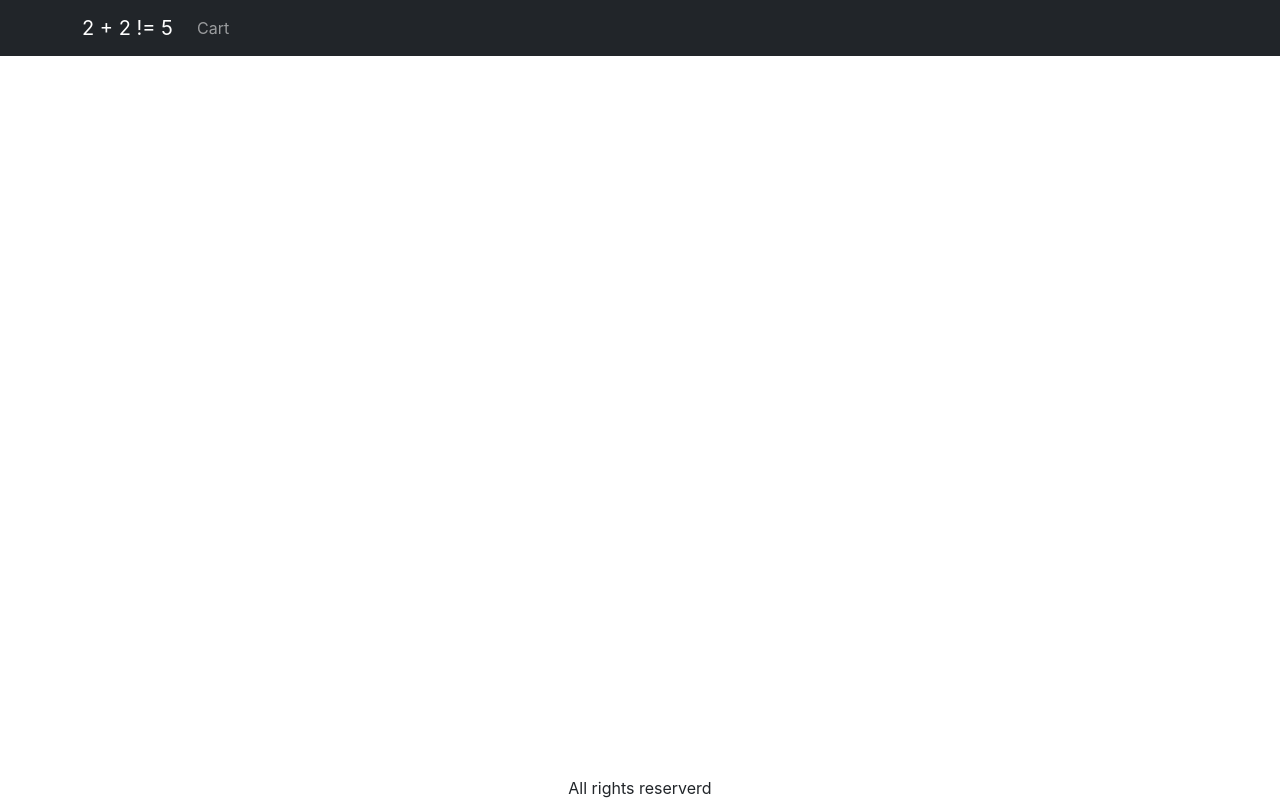
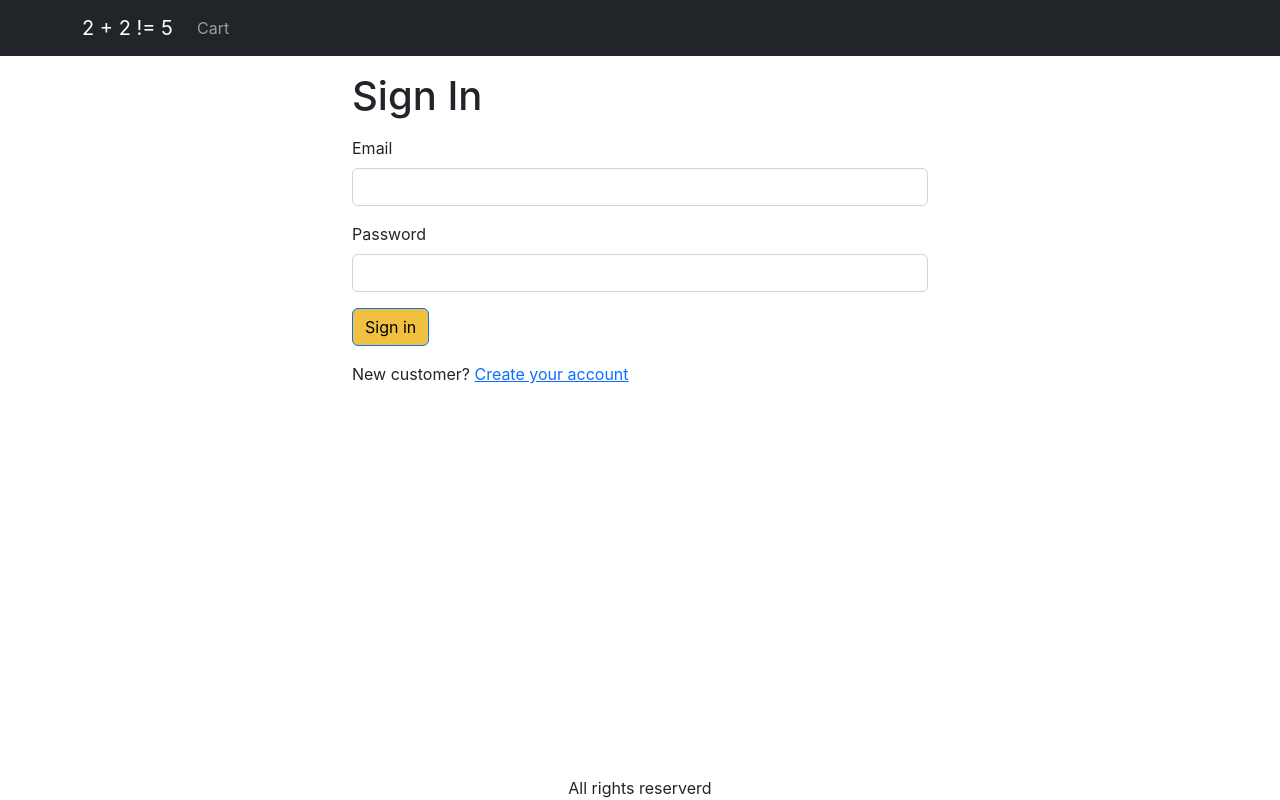
Before and after one commit to ariefsaferman/amazona, a React (Create React App) app in the folder frontend/: page /signin in a window 1280 px wide. Built offline with nearby package versions, Linux system fonts and the light colour scheme.

Commit message:
feat: add sign in screen

```diff
--- a/frontend/src/App.js
+++ b/frontend/src/App.js
@@ -10,6 +10,7 @@ import Container from "react-bootstrap/Container";
 import { LinkContainer } from "react-router-bootstrap";
 import { Store } from "./Store";
 import CartScreen from "./screens/CartScreen";
+import SigninScreen from "./screens/SigninScreen";
 
 function App() {
   const { state } = useContext(Store);
@@ -43,6 +44,7 @@ function App() {
               <Route path="/" element={<HomeScreen />} />
               <Route path="/product/:slug" element={<ProductScreen />} />
               <Route path="/cart" element={<CartScreen />} />
+              <Route path="/signin" element={<SigninScreen />} />
             </Routes>
           </Container>
         </main>
--- a/frontend/src/index.css
+++ b/frontend/src/index.css
@@ -52,3 +52,7 @@ main {
 .img-thumbnail {
   height: 80px;
 }
+
+.small-container {
+  max-width: 600px;
+}
--- /dev/null
+++ b/frontend/src/screens/SigninScreen.js
@@ -0,0 +1,39 @@
+// @ts-nocheck
+import React from "react";
+import { Link, useLocation } from "react-router-dom";
+import Container from "react-bootstrap/Container";
+import Form from "react-bootstrap/Form";
+import Button from "react-bootstrap/Button";
+import { Helmet } from "react-helmet-async";
+
+export default function SigninScreen() {
+  const { search } = useLocation();
+  const redirectInUrl = new URLSearchParams(search).get("redirect");
+  const redirect = redirectInUrl ? redirectInUrl : "/";
+
+  return (
+    <Container className="small-container">
+      <Helmet>
+        <title>Sign In</title>
+      </Helmet>
+      <h1 className="my-3">Sign In</h1>
+      <Form>
+        <Form.Group className="mb-3" controlId="email">
+          <Form.Label>Email</Form.Label>
+          <Form.Control type="email" required />
+        </Form.Group>
+        <Form.Group className="mb-3" controlId="password">
+          <Form.Label>Password</Form.Label>
+          <Form.Control type="password" required />
+        </Form.Group>
+        <div className="mb-3">
+          <Button type="submit">Sign in</Button>
+        </div>
+        <div className="mb-3">
+          New customer?{" "}
+          <Link to={`/signup?redirect=${redirect}`}>Create your account</Link>
+        </div>
+      </Form>
+    </Container>
+  );
+}
```
